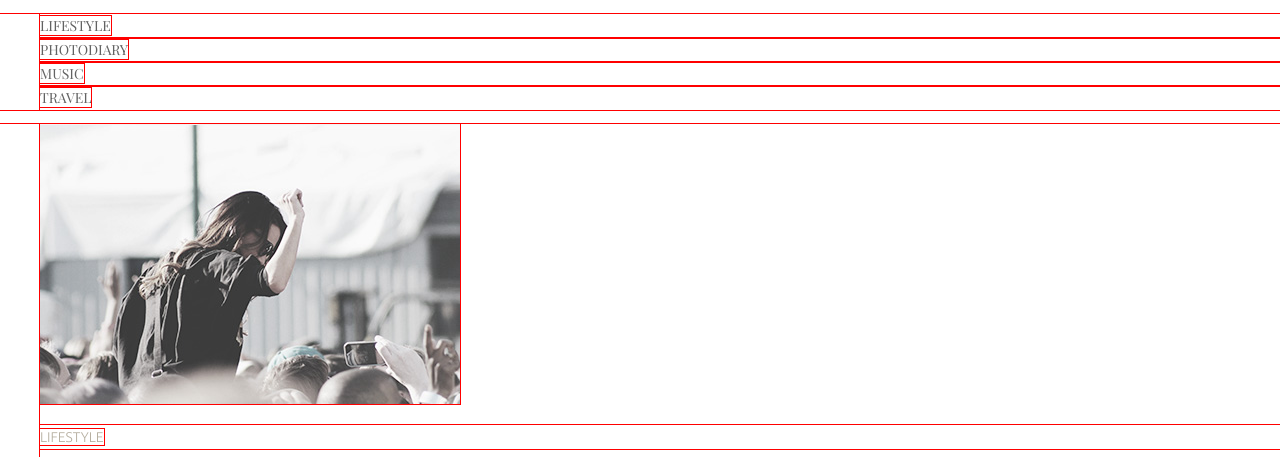
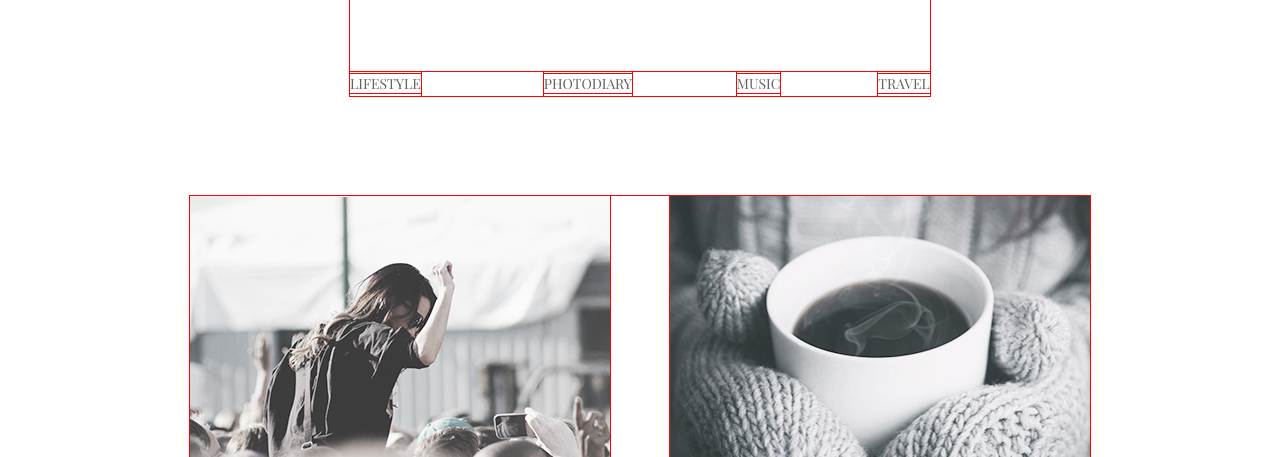
Before and after one commit to DmytroIE/Homework_03, a plain HTML site: page index.html in a window 1280 px wide. Shown: the top 457 px of the page. Drawn offline with nearby package versions, Linux system fonts and the light colour scheme.

Commit message:
raw page is made

```diff
--- a/css/styles.css
+++ b/css/styles.css
@@ -1,29 +1,98 @@
+
 body {
     font-family: 'Playfair Display', serif;
     color: #626262;
-    font-size: 14px;
-    line-height: 24px;
+}
+
+* {
+    margin: 0;/*?????????????*/
+    padding:0;
+}
+
+
+
+/*----HEADER SELECTORS----*/
+.page-header {
+    width: 580px;
+    margin: 0px auto 100px;
+    padding: 72px 0px 0px 0px; /*почему для верхнего отступа используется не margin 72???*/
+
+}
+
+.site-navigation-list {
+    font-size: 0px;
+    list-style: none;
+    padding: 0px;
+    margin: 0px;
+}
+.site-navigation-list li {
+    display:inline-block;
+}
+.site-navigation-list li:nth-of-type(1) {
+    margin-right: 123px;
+}
+.site-navigation-list li:nth-of-type(2) {
+    margin-right: 105px;
+}
+.site-navigation-list li:nth-of-type(3) {
+    margin-right: 98px;
+}
+.site-navigation-list li:nth-of-type(4) {
+    margin-right: 0;
 }
 
 .site-navigation-list a {
+    font-size: 14px;
+    line-height: 24px;
     text-transform: uppercase;
     text-decoration: none;
     color:  #626262;
 }
-
 .site-navigation-list a:hover {
     color: #03a9f4;
 }
 
-.site-navigation-list {
+
+/*----MAIN PART SELECTORS----*/
+
+.main {
+    width: 900px;
+    margin: 0 auto;
+}
+.main-list {
     list-style: none;
+    margin: 0;
+    padding: 0;
+    font-size: 0;
+}
+.main-list-item:nth-of-type(2n+1) {
+    margin-right: 60px;
+    margin-bottom: 130px;
+}
+.main-list-item:nth-of-type(2n) {
+    margin-right: 0px;
+    margin-bottom: 130px;
+}
+.main-list-item:nth-last-of-type(2) {
+    margin-right: 60px;
+    margin-bottom: 50px;
+}
+.main-list-item:nth-last-of-type(1) {
+    margin-right: 0px;
+    margin-bottom: 50px;
+}
+.main-list-item {
+    display: inline-block;
+    width: 420px;
 }
 
-.main-list {
-    list-style: none;
+.main-list-article-img {
+    margin-bottom: 30px;
 }
-
-.main-list-article-column a{
+.main-list-article-column {
+    margin-bottom: 27px;
+}
+.main-list-article-column a {
     font-family: 'Ubuntu', sans-serif;
     color: #b4ad9e;
     font-size: 14px;
@@ -32,6 +101,10 @@ body {
     text-decoration: none;
 }
 
+
+.main-list-article-header {
+    margin-bottom: 32px;
+}
 .main-list-article-header a{
     color: #626262;
     font-size: 30px;
@@ -39,16 +112,26 @@ body {
     text-decoration: none;
 }
 
+.main-list-article p {
+    font-size: 14px;
+    line-height: 24px;
+}
+
+.loadmore {
+    text-align: center;
+}
+
 .loadmore-button {
+
     font-family: 'Playfair Display', serif;
     color: #626262;
     font-size: 20px;
     line-height: 24px;
     border: 1px solid #626262;
-    padding: 18px 1px;
+    padding: 18px 36px;
     background-color: transparent;
     transition: 0.3s;
-    width: 166px;
+    /*width: 166px;*/
 }
 .loadmore-button:hover {
     background-color: #f5d7d7;
--- a/index.html
+++ b/index.html
@@ -33,7 +33,7 @@
         </nav>
     </header>
 <!--. MAIN .-->
-    <main>
+    <main class="main">
         <h2 class="visually-hidden">Articles</h2>
         <ul class="main-list">
 
@@ -140,9 +140,12 @@
             </li>
 
         </ul>
+
+    <div class="loadmore">
         <button class="loadmore-button">
             Load more
         </button>
+    </div>
     </main>
 </body>
 </html>
```
